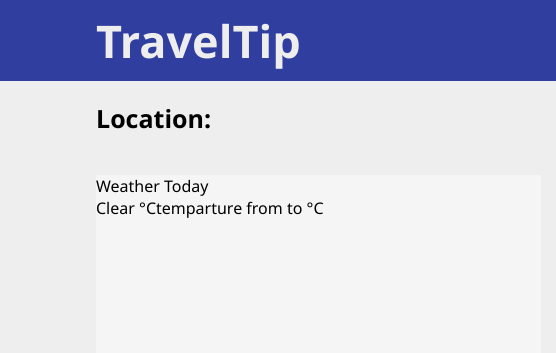
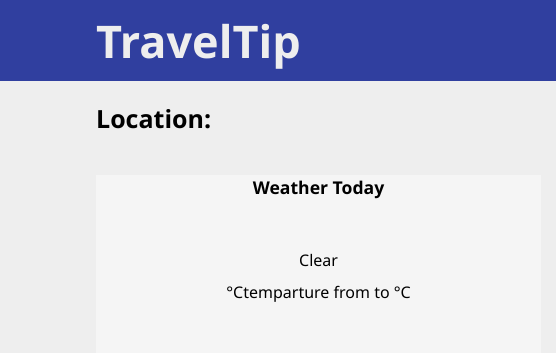
Before and after one commit to nadavmozes/travel-tip, a plain HTML site: page index.html in a window 1280 px wide. Shown: the top 353 px of the page, 0-556 px from the left. Drawn offline with Linux system fonts and the light colour scheme; some packages are replaced by stand-ins of ours.

Commit message:
weather style

```diff
--- a/css/style.css
+++ b/css/style.css
@@ -9,7 +9,7 @@ html {
 }
 
 body {
-    background-color:  #eee
+    background-color: #eee
 }
 
 i {
@@ -19,6 +19,7 @@ i {
 
 
 /* LAYOUT */
+
 .main-layout {
     max-width: 85vw;
     margin: 0 auto;
@@ -28,8 +29,7 @@ i {
 /* nav-bar */
 
 .navbar {
-    background-color:#303F9F;
-
+    background-color: #303F9F;
 }
 
 .nav-container {
@@ -62,6 +62,7 @@ i {
     font-size: 45px;
     padding: 10px 0;
     flex-grow: 2;
+    cursor: pointer;
 }
 
 
@@ -109,6 +110,22 @@ i {
     background-color: whitesmoke;
 }
 
+.weather-heading {
+    text-align: center;
+    font-weight: 700;
+    font-size: 1.1rem;
+    margin-bottom: 50px;
+}
+
+.weather-info {
+    margin-top: 10px;
+    text-align: center;
+}
+
+.location-name {
+    text-align: center;
+}
+
 .main-section .location-info .user-locations {
     background-color: #C5CAE9;
     height: auto;
@@ -134,14 +151,13 @@ i {
     margin-top: 8px;
 }
 
-.main-section .locations-list li:not(:last-child){
+.main-section .locations-list li:not(:last-child) {
     margin-bottom: 5px;
 }
 
 .main-section .locations-list li p {
     flex-grow: 2;
     font-size: 22px;
-
 }
 
 .main-section .locations-list i {
@@ -167,7 +183,7 @@ i {
 .btn {
     font-family: 'Segoe UI', Tahoma, Geneva, Verdana, sans-serif;
     color: #FFFFFF;
-    background-color:#757575;
+    background-color: #757575;
     border: none;
     cursor: pointer;
 }
@@ -205,7 +221,13 @@ input[name="search"] {
 }
 
 @keyframes jump {
-    0% {transform: scale(1.1,.9);}
-   50% {transform: scale(.9,1.1) translateY(-.3rem)}
-   70% {transform: scale(1);}
+    0% {
+        transform: scale(1.1, .9);
+    }
+    50% {
+        transform: scale(.9, 1.1) translateY(-.3rem)
+    }
+    70% {
+        transform: scale(1);
+    }
 }
--- a/index.html
+++ b/index.html
@@ -31,9 +31,11 @@
         <div class="location-info flex">
             <div class="weather">
                 <p class="weather-heading">Weather Today</p>
-                <p class="location-name"></p> <span class="weather-text">Clear</span>
-                <span class="weather-temp"></span><span>°C</span><span class="minmax-temp">temparture from <span
+                <p class="location-name"><span class="weather-text">Clear</span></p>
+                <div class="weather-info">
+                    <span class="weather-temp"></span><span>°C</span><span class="minmax-temp">temparture from <span
                         class="min-temp"></span> to <span class="max-temp">°C</span> </span><span class="wind"></span>
+                </div>
             </div>
             <div class="user-locations">
                 <p class="locations-heading">My Locations</p>
```
